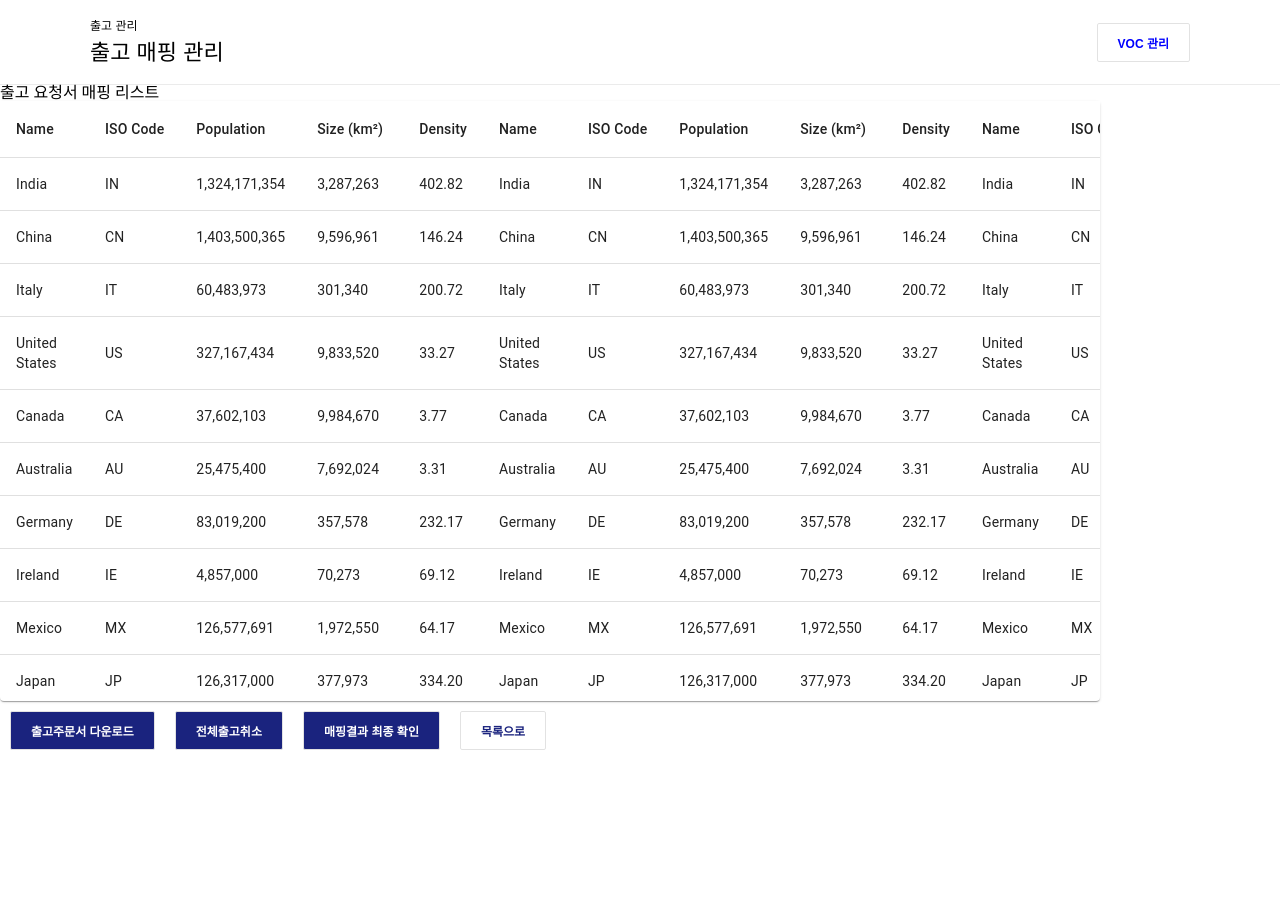
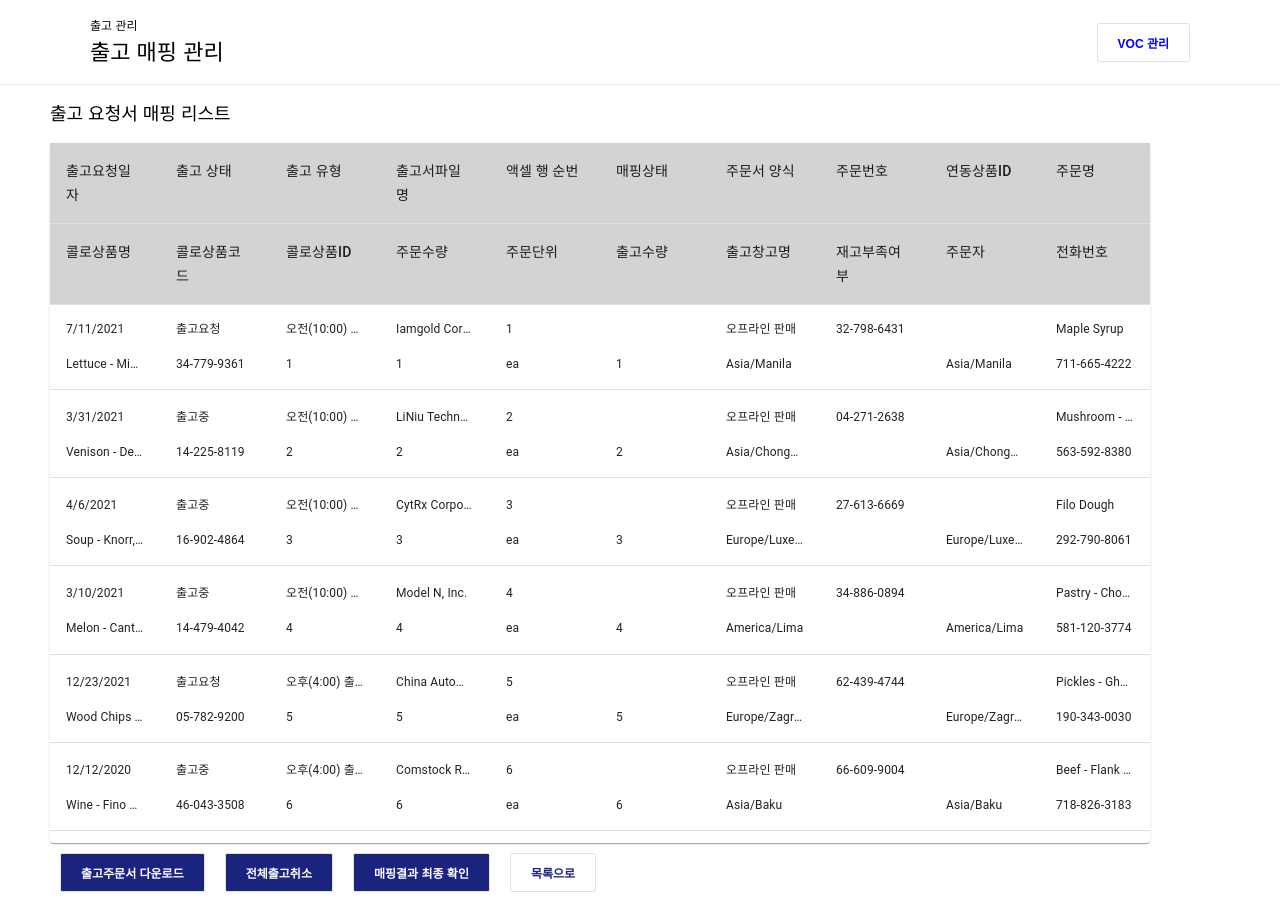
Before and after one commit to dududweb/22_1_Colo, a React (Create React App) app: page / in a window 1280 px wide. Before the commit the page ends 800 px from the top, so only its background shows below. Built offline with nearby package versions, Linux system fonts and the light colour scheme.

Commit message:
Add: table 레이아웃

```diff
--- a/package.json
+++ b/package.json
@@ -16,6 +16,7 @@
 		"@types/react": "^17.0.39",
 		"@types/react-dom": "^17.0.11",
 		"@types/react-redux": "^7.1.22",
+		"axios": "^0.26.0",
 		"eslint-import-resolver-typescript": "^2.5.0",
 		"react": "^17.0.2",
 		"react-dom": "^17.0.2",
--- a/src/components/list/List.tsx
+++ b/src/components/list/List.tsx
@@ -1,3 +1,5 @@
+import { useEffect, useState } from 'react';
+import axios from 'axios';
 import * as S from './List_Style';
 import Button from '@components/button/Button';
 import Paper from '@mui/material/Paper';
@@ -9,161 +11,210 @@ import TableHead from '@mui/material/TableHead';
 import TableRow from '@mui/material/TableRow';
 
 export default function List() {
+	const [orderList, setOrderList] = useState<any[]>();
+
 	const columns = [
-		{ id: 'name', label: 'Name', minWidth: 100 },
-		{ id: 'code', label: 'ISO\u00a0Code', minWidth: 100 },
+		{ id: 'date', label: '출고요청일자', minWidth: 110 },
+		{ id: 'release_status', label: '출고 상태', minWidth: 110 },
+		{ id: 'release_type', label: '출고 유형', minWidth: 110 },
 		{
-			id: 'population',
-			label: 'Population',
-			minWidth: 100,
-			align: 'right',
-			format: (value: any) => value.toLocaleString('en-US'),
+			id: 'file_name',
+			label: '출고서파일명',
+			minWidth: 110,
+			align: 'center',
 		},
 		{
-			id: 'size',
-			label: 'Size\u00a0(km\u00b2)',
-			minWidth: 100,
-			align: 'right',
-			format: (value: any) => value.toLocaleString('en-US'),
+			id: 'order_id',
+			label: '액셀 행 순번',
+			minWidth: 110,
+			align: 'center',
 		},
 		{
-			id: 'density',
-			label: 'Density',
-			minWidth: 100,
-			align: 'right',
-			format: (value: any) => value.toFixed(2),
-		},
-		{ id: 'name', label: 'Name', minWidth: 100 },
-		{ id: 'code', label: 'ISO\u00a0Code', minWidth: 100 },
-		{
-			id: 'population',
-			label: 'Population',
-			minWidth: 100,
-			align: 'right',
-			format: (value: any) => value.toLocaleString('en-US'),
+			id: 'map_status',
+			label: '매핑상태',
+			minWidth: 110,
+			align: 'center',
 		},
 		{
-			id: 'size',
-			label: 'Size\u00a0(km\u00b2)',
-			minWidth: 100,
-			align: 'right',
-			format: (value: any) => value.toLocaleString('en-US'),
+			id: 'order_form',
+			label: '주문서 양식',
+			minWidth: 110,
+			align: 'center',
 		},
 		{
-			id: 'density',
-			label: 'Density',
-			minWidth: 100,
-			align: 'right',
-			format: (value: any) => value.toFixed(2),
-		},
-		{ id: 'name', label: 'Name', minWidth: 100 },
-		{ id: 'code', label: 'ISO\u00a0Code', minWidth: 100 },
-		{
-			id: 'population',
-			label: 'Population',
-			minWidth: 100,
-			align: 'right',
-			format: (value: any) => value.toLocaleString('en-US'),
+			id: 'order_num',
+			label: '주문번호',
+			minWidth: 110,
+			align: 'center',
 		},
 		{
-			id: 'size',
-			label: 'Size\u00a0(km\u00b2)',
-			minWidth: 100,
-			align: 'right',
-			format: (value: any) => value.toLocaleString('en-US'),
+			id: 'linked_product',
+			label: '연동상품ID',
+			minWidth: 110,
+			align: 'center',
 		},
 		{
-			id: 'density',
-			label: 'Density',
-			minWidth: 100,
-			align: 'right',
-			format: (value: any) => value.toFixed(2),
-		},
-		{ id: 'name', label: 'Name', minWidth: 100 },
-		{ id: 'code', label: 'ISO\u00a0Code', minWidth: 100 },
-		{
-			id: 'population',
-			label: 'Population',
-			minWidth: 100,
-			align: 'right',
-			format: (value: any) => value.toLocaleString('en-US'),
+			id: 'product_name',
+			label: '주문명',
+			minWidth: 110,
+			align: 'center',
 		},
 		{
-			id: 'size',
-			label: 'Size\u00a0(km\u00b2)',
-			minWidth: 100,
-			align: 'right',
-			format: (value: any) => value.toLocaleString('en-US'),
+			id: 'comp_product_name',
+			label: '콜로상품명',
+			minWidth: 110,
+			align: 'center',
 		},
 		{
-			id: 'density',
-			label: 'Density',
-			minWidth: 100,
-			align: 'right',
-			format: (value: any) => value.toFixed(2),
+			id: 'comp_product_code',
+			label: '콜로상품코드',
+			minWidth: 110,
+			align: 'center',
+		},
+		{
+			id: 'comp_product_id',
+			label: '콜로상품ID',
+			minWidth: 110,
+			align: 'center',
+		},
+		{
+			id: 'amount',
+			label: '주문수량',
+			minWidth: 110,
+			align: 'center',
+		},
+		{
+			id: 'unit',
+			label: '주문단위',
+			minWidth: 110,
+			align: 'center',
+		},
+		{
+			id: 'release_amount',
+			label: '출고수량',
+			minWidth: 110,
+			align: 'center',
+		},
+		{
+			id: 'warehouse',
+			label: '출고창고명',
+			minWidth: 110,
+			align: 'center',
+		},
+		{
+			id: 'lack_stock',
+			label: '재고부족여부',
+			minWidth: 110,
+			align: 'center',
+		},
+		{
+			id: 'warehouse',
+			label: '주문자',
+			minWidth: 110,
+			align: 'center',
+		},
+		{
+			id: 'user_phone',
+			label: '전화번호',
+			minWidth: 110,
+			align: 'center',
 		},
 	];
 
-	function createData(name: any, code: any, population: any, size: any) {
-		const density = population / size;
-		return { name, code, population, size, density };
-	}
+	useEffect(() => {
+		getData();
+	}, []);
 
-	const rows = [
-		createData('India', 'IN', 1324171354, 3287263),
-		createData('China', 'CN', 1403500365, 9596961),
-		createData('Italy', 'IT', 60483973, 301340),
-		createData('United States', 'US', 327167434, 9833520),
-		createData('Canada', 'CA', 37602103, 9984670),
-		createData('Australia', 'AU', 25475400, 7692024),
-		createData('Germany', 'DE', 83019200, 357578),
-		createData('Ireland', 'IE', 4857000, 70273),
-		createData('Mexico', 'MX', 126577691, 1972550),
-		createData('Japan', 'JP', 126317000, 377973),
-		createData('France', 'FR', 67022000, 640679),
-		createData('United Kingdom', 'GB', 67545757, 242495),
-		createData('Russia', 'RU', 146793744, 17098246),
-		createData('Nigeria', 'NG', 200962417, 923768),
-		createData('Brazil', 'BR', 210147125, 8515767),
-		createData('Korea', 'BR', 210147125, 8515767),
-	];
+	const getData = async () => {
+		axios
+			.get('/mockData.json')
+			.then((res: any) => {
+				setOrderList(res.data.orderlist);
+			})
+			.catch((error) => console.log(error));
+	};
 
 	return (
 		<S.Container>
-			<div>출고 요청서 매핑 리스트</div>
+			<S.Title>출고 요청서 매핑 리스트</S.Title>
 
 			<Paper sx={{ width: '1100px' }}>
-				<TableContainer sx={{ maxHeight: 600 }}>
+				<TableContainer sx={{ maxHeight: 700 }}>
 					<Table stickyHeader aria-label="sticky table">
 						<TableHead>
-							{/* <TableRow>
-								<TableCell align="center" colSpan={2}>
-									Country
-								</TableCell>
-								<TableCell align="center" colSpan={3}>
-									Details
-								</TableCell>
-							</TableRow> */}
-							<TableRow style={{ width: '1100px' }}>
-								{columns.map((column) => (
-									<TableCell key={column.id} style={{ top: 0, maxWidth: '1100px' }}>
+							<TableRow>
+								<div>
+									{columns.slice(0, 10).map((column) => (
+										<TableCell
+											key={column.id}
+											style={{
+												top: 57.5,
+												minWidth: column.minWidth,
+												backgroundColor: 'lightgrey',
+											}}
+										>
 											{column.label}
 										</TableCell>
 									))}
+								</div>
+								<div>
+									{columns.slice(10, 20).map((column) => (
+										<TableCell
+											key={column.id}
+											style={{ top: 57.5, minWidth: column.minWidth, backgroundColor: 'lightgrey' }}
+										>
+											{column.label}
+										</TableCell>
+									))}
+								</div>
 							</TableRow>
 						</TableHead>
 						<TableBody>
-							{rows.map((row: any) => {
+							{orderList?.map((row: any) => {
 								return (
 									<TableRow hover key={row.code}>
-										{columns.map((column) => {
+										<div>
+											{columns.slice(0, 10).map((column) => {
 												const value = row[column.id];
 												return (
-												<TableCell key={column.id}>
-													{column.format && typeof value === 'number' ? column.format(value) : value}
+													<TableCell
+														key={column.id}
+														style={{
+															width: '110px',
+															fontSize: '12px',
+															height: '10px',
+															borderBottom: 'none',
+															display: 'inline-block',
+															whiteSpace: 'nowrap',
+															overflow: 'hidden',
+															textOverflow: 'ellipsis',
+														}}
+													>
+														{value}
 													</TableCell>
 												);
 											})}
+										</div>
+										<div>
+											{columns.slice(10, 20).map((column) => {
+												const value = row[column.id];
+												return (
+													<TableCell
+														key={column.id}
+														style={{
+															width: '110px',
+															fontSize: '12px',
+															display: 'inline-block',
+															whiteSpace: 'nowrap',
+															overflow: 'hidden',
+															textOverflow: 'ellipsis',
+														}}
+													>
+														{value}
+													</TableCell>
+												);
+											})}
+										</div>
 									</TableRow>
 								);
 							})}
--- a/src/components/list/List_Style.tsx
+++ b/src/components/list/List_Style.tsx
@@ -1,3 +1,11 @@
 import styled from 'styled-components';
 
-export const Container = styled.section``;
+export const Container = styled.section`
+	margin: 0 50px;
+`;
+
+export const Title = styled.h2`
+	margin: 20px 0;
+	font-size: 18px;
+	font-weight: 500;
+`;
```
Also changed, not shown: 1 other file (tests, documents, lock files or other folders). Lines whose indentation alone changed are shown as unchanged.
